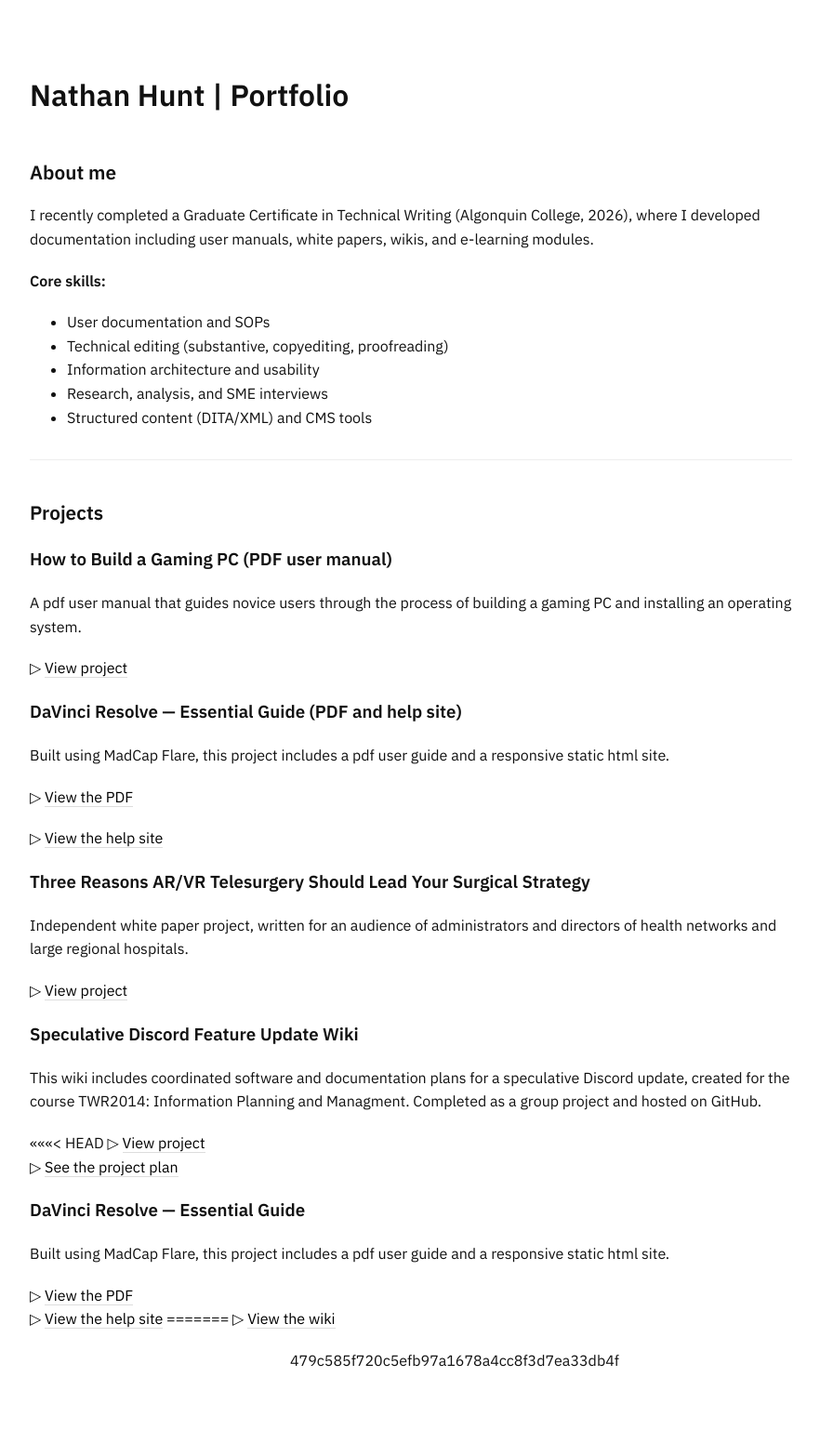
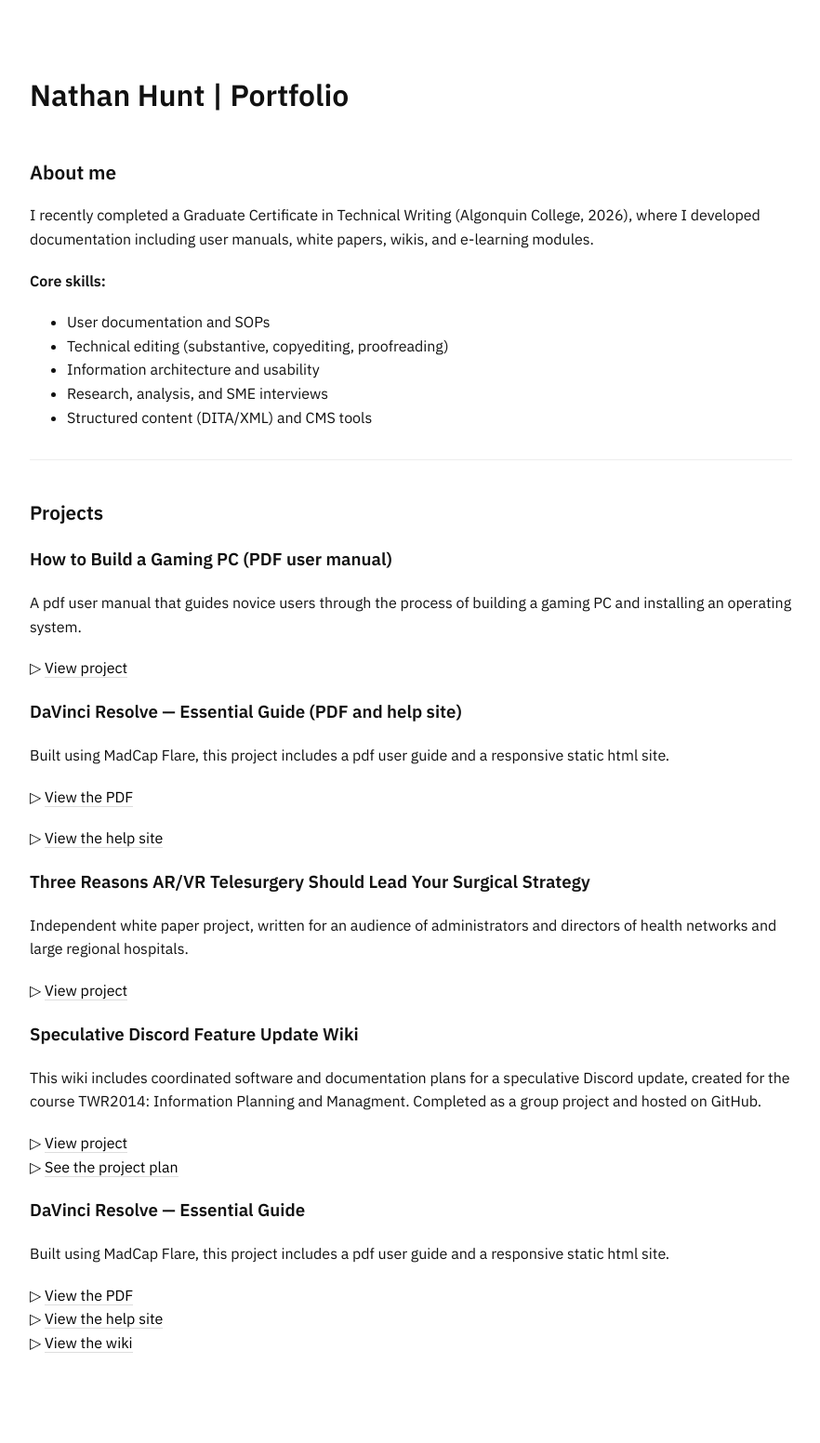
Before and after one commit to hunt-0515/portfolio, a Jekyll site: the page built from index.md, in a window 1280 px wide. Shown: the whole page at 93% size, without its empty margins (198-1080 px from the left). Built offline with Jekyll 4.4.1, drawn with Linux system fonts in a browser that asks for light colours.

Commit message:
Update index.md

```diff
--- a/index.md
+++ b/index.md
@@ -45,9 +45,8 @@ Independent white paper project, written for an audience of administrators and d
 
 This wiki includes coordinated software and documentation plans for a speculative Discord update, created for the course TWR2014: Information Planning and Managment. Completed as a group project and hosted on GitHub.
 
-<<<<<<< HEAD
 ▷ [View project](assets/pdfs/Build_a_Gaming_PC_WEB.pdf)
-▷ [See the project plan](docs/user_manual_project_plan/)
+▷ [See the project plan](docs/user-manual-project-plan/)
 
 ### DaVinci Resolve — Essential Guide
 
@@ -55,6 +54,4 @@ Built using MadCap Flare, this project includes a pdf user guide and a responsiv
 
 ▷ [View the PDF](assets/pdfs/DaVinci_Resolve_Essentials.pdf)
 ▷ [View the help site](assets/demos/DaVinci_Resolve_Essentials/DaVinci%20Resolve%20—%20Essential%20Guide.htm)
-=======
 ▷ [View the wiki](https://github.com/hunt-0515/final-project-wiki/wiki)
->>>>>>> 479c585f720c5efb97a1678a4cc8f3d7ea33db4f
```
